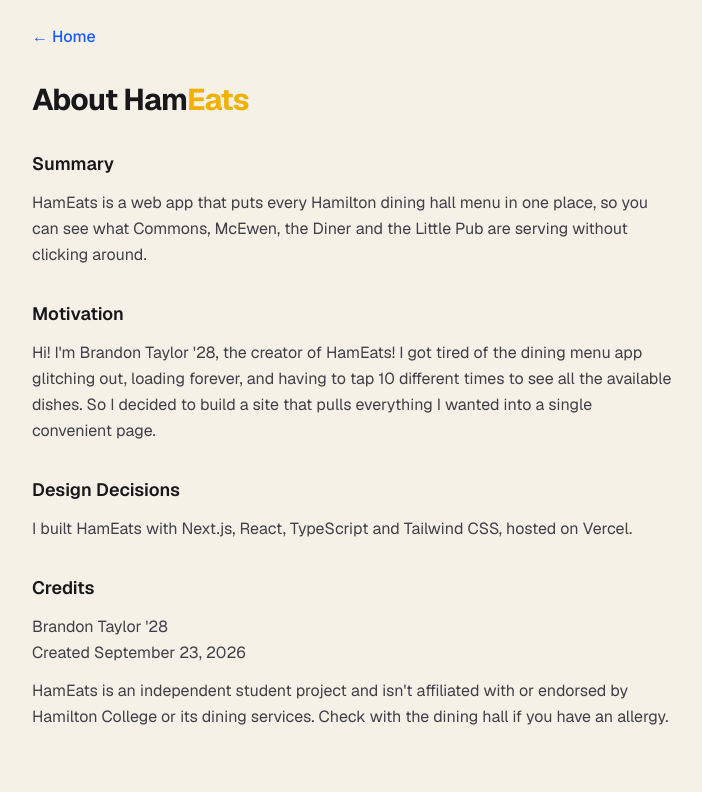
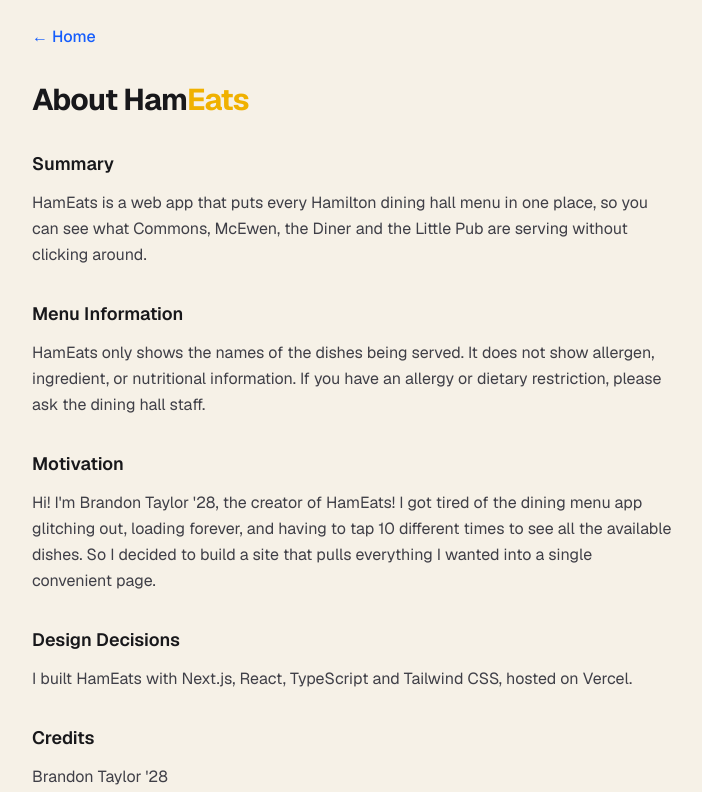
Before and after one commit to HamApps-Club/hameats, a Next.js app in the folder web/: page /about in a window 1280 px wide. Shown: the top 792 px of the page, without its empty margins (288-990 px from the left). Built offline with nearby package versions, Linux system fonts and the light colour scheme; no server answers.

Commit message:
State that HamEats shows dish names only, no allergen or nutrition info

```diff
--- a/web/app/about/page.tsx
+++ b/web/app/about/page.tsx
@@ -36,6 +36,13 @@ export default function AboutPage() {
           </p>
         </Section>
 
+        <Section title="Menu Information">
+          <p>
+            HamEats only shows the names of the dishes being served. It does not show allergen, ingredient, or
+            nutritional information. If you have an allergy or dietary restriction, please ask the dining hall staff.
+          </p>
+        </Section>
+
         <Section title="Motivation">
           <p>
             Hi! I&apos;m Brandon Taylor &apos;28, the creator of HamEats! I got tired of the dining menu app glitching
--- a/web/app/privacy/page.tsx
+++ b/web/app/privacy/page.tsx
@@ -43,8 +43,8 @@ export default function PrivacyPage() {
 
         <Section title="Menu information">
           <p>
-            HamEats only shows the names of the dishes being served. It does not show allergen or ingredient
-            information. If you have an allergy or dietary restriction, please ask the dining hall staff.
+            HamEats only shows the names of the dishes being served. It does not show allergen, ingredient, or
+            nutritional information. If you have an allergy or dietary restriction, please ask the dining hall staff.
           </p>
         </Section>
 
```
